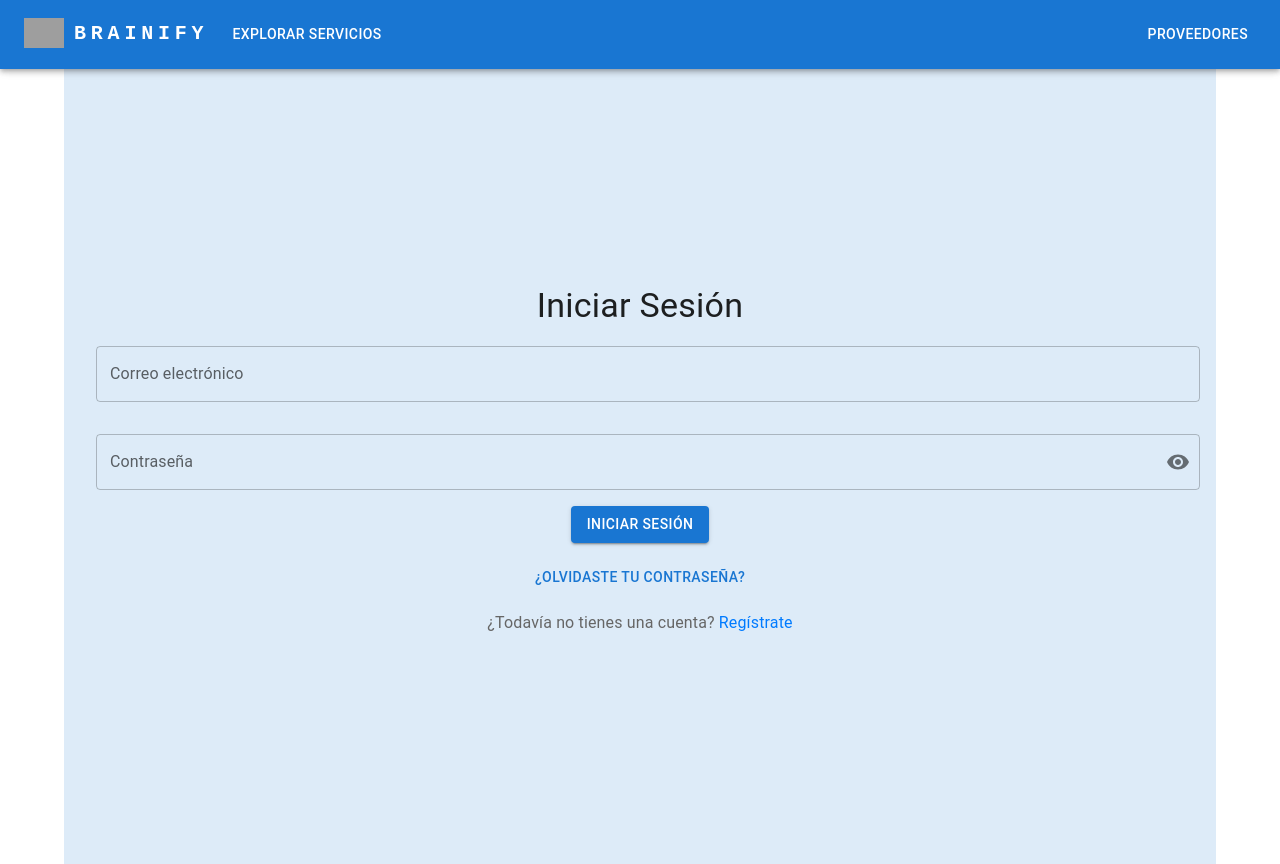
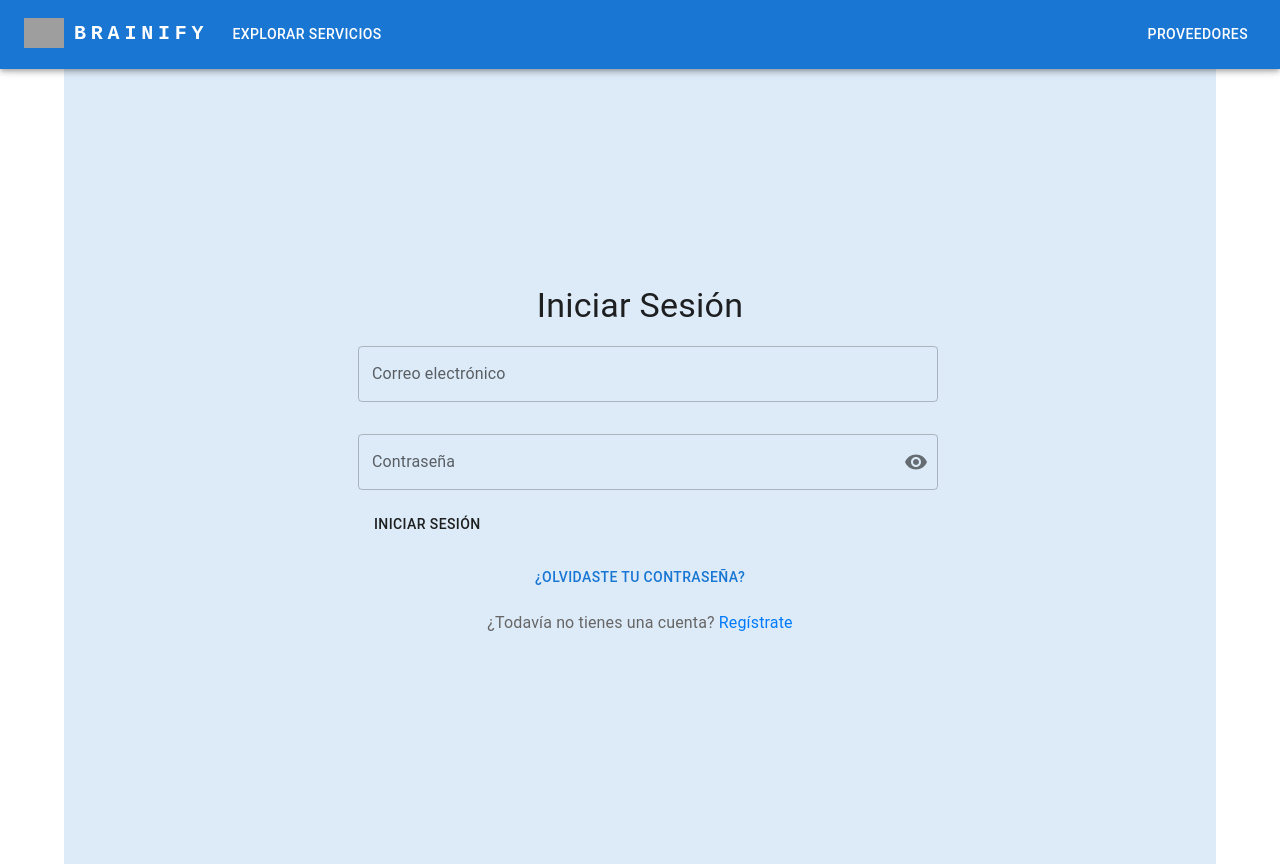
Before and after one commit to fedeferreyra98/brainify, a React (Create React App) app in the folder frontend/service-hub/: page /login in a window 1280 px wide. Built offline with nearby package versions, Linux system fonts and the light colour scheme; grey boxes are pictures that could not be loaded.

Commit message:
hace el login con el back y manejo de errores

```diff
--- a/frontend/service-hub/src/pages/Login/index.js
+++ b/frontend/service-hub/src/pages/Login/index.js
@@ -1,8 +1,10 @@
-import React from 'react';
+import React, { useState } from 'react';
 import { Button, Container, Typography, Grid, TextField } from '@mui/material';
-import { Link } from 'react-router-dom'; // Importa el Link de react-router-dom
 import makeStyles from '@mui/styles/makeStyles';
+import { Link, useNavigate } from 'react-router-dom';
+import axios from 'axios';
 import SimplePasswordField from '../../components/form/SimplePasswordField';
+import NotificationRed from '../../components/ui/NotificationRed';
 
 const useStyles = makeStyles((theme) => ({
   root: {
@@ -24,11 +26,47 @@ const useStyles = makeStyles((theme) => ({
 
 function LoginPage({ onLogin }) {
   const classes = useStyles();
+  const navigate = useNavigate();
+  const [credentials, setCredentials] = useState({
+    email: '',
+    password: '',
+  });
+  const [notificationRedOpen, setNotificationRedOpen] = useState(false);
+  const [notificationRedMessage, setNotificationRedMessage] = useState('');
 
-  const handleLoginClick = () => {
+  /*   const handleLoginClick = () => {
     // Aquí puedes agregar la lógica de autenticación si la tienes.
     // Por ahora, simplemente llamaremos a onLogin para cambiar el estado.
     onLogin();
+  }; */
+
+  // Maneja el click para iniciar sesión
+  const handleLoginClick = async (event) => {
+    event.preventDefault();
+    try {
+      const response = await axios.post(
+        'http://localhost:4000/api/auth/login',
+        credentials
+      );
+      console.log(response.data);
+      // Aquí puedes manejar cómo almacenar el token de autenticación, por ejemplo en localStorage
+      // localStorage.setItem('token', response.data.token);
+      navigate('/'); // Redirigir a la página de inicio o donde quieras después del login
+      onLogin();
+    } catch (error) {
+      console.error('Error al iniciar sesión:', error.response || error);
+      setNotificationRedMessage(error.response.data.errors[0].message);
+      setNotificationRedOpen(true);
+    }
+  };
+
+  // Actualiza el estado de las credenciales
+  const handleChange = (event) => {
+    const { name, value } = event.target;
+    setCredentials((prevCredentials) => ({
+      ...prevCredentials,
+      [name]: value,
+    }));
   };
 
   return (
@@ -36,12 +74,15 @@ function LoginPage({ onLogin }) {
       <Typography variant="h4" gutterBottom>
         Iniciar Sesión
       </Typography>
+      <form onSubmit={handleLoginClick}>
         <Grid container spacing={2} justifyContent="center">
           <Grid item xs={12}>
             <TextField
               className={classes.textField}
               label="Correo electrónico"
               variant="outlined"
+              name="email"
+              onChange={handleChange}
             />
           </Grid>
           <Grid item xs={12}>
@@ -49,19 +90,20 @@ function LoginPage({ onLogin }) {
               className={classes.textField}
               label="Contraseña"
               variant="outlined"
+              name="password"
+              onChange={handleChange}
             />
           </Grid>
         </Grid>
         <Button
-        variant="contained"
+          variant="submit"
           color="primary"
           className={classes.button}
           onClick={handleLoginClick}
-        component={Link}
-        to="/"
         >
           Iniciar Sesión
         </Button>
+      </form>
       <Button
         className={classes.button}
         color="primary"
@@ -73,6 +115,11 @@ function LoginPage({ onLogin }) {
       <Typography variant="body1" className={classes.button}>
         ¿Todavía no tienes una cuenta? <Link to="/registro">Regístrate</Link>
       </Typography>
+      <NotificationRed
+        open={notificationRedOpen}
+        message={notificationRedMessage}
+        onClose={() => setNotificationRedOpen(false)}
+      />
     </Container>
   );
 }
```
Lines whose indentation alone changed are shown as unchanged.
